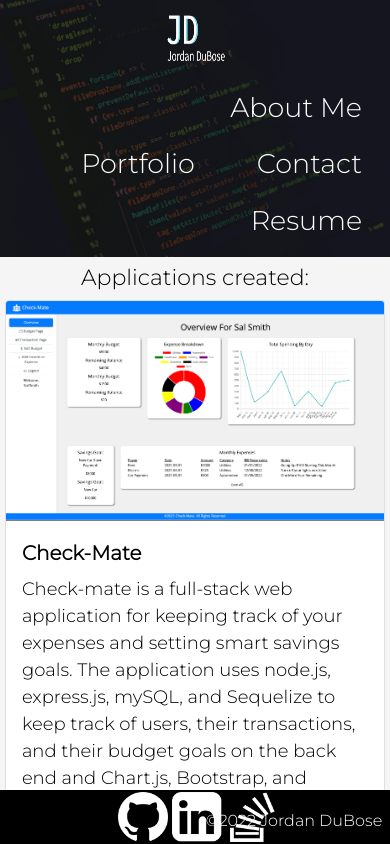
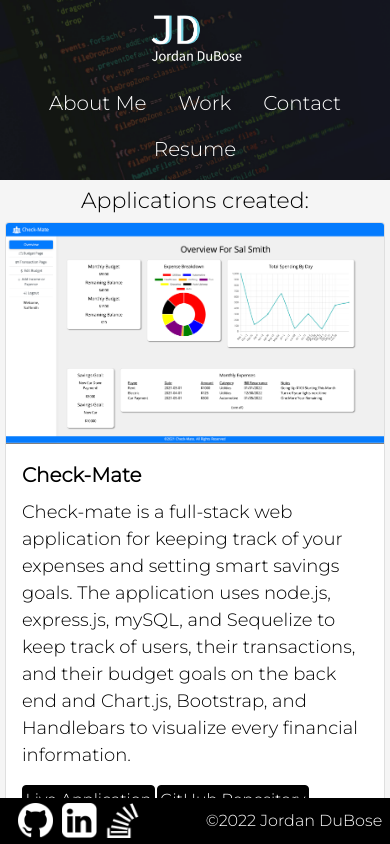
Before and after one commit to jordandub1/portfolio, a React (Create React App) app: page /portfolio/work in a window 390 px wide. Shown: the top 844 px of the page. Built offline with nearby package versions, Linux system fonts and the light colour scheme.

Commit message:
updating mobile design

```diff
--- a/src/components/About.js
+++ b/src/components/About.js
@@ -5,26 +5,28 @@ import self from "../images/jordan.jpeg";
 function About() {
   return (
     <section className="about-me">
-      <div className="self-image" data-aos="zoom-in-up">
+      <div className="self-image">
         <img src={self} alt="Jordan DuBose" />
       </div>
-      <div className="about-me-text" data-aos="zoom-in-up">
+      <div className="about-me-text">
         <p className="welcome">
           Welcome! <br />
         </p>
+        <p className="about-body">
           My name is Jordan DuBose and I am an Implementation Specialist at a
           Wilmington financial technology company,
           <a href="https://apiture.com/" target="blank">
             Apiture
           </a>
-        , and have been for almost 3 years. I am currently attending the Coding
-        Bootcamp at the University of North Carolina at Chapel Hill to become a
-        Full Stack Web Developer by January 2022. I also have a Bachelor’s
-        Degree focused in Business Administration, Economics Concentration from
-        the University of North Carolina at Wilmington in May of 2019 with
-        <em>cum laude</em> honors. Skilled in Project Management, Browser Based
-        Technologies, Databases, Server Side Development, and API Interaction.{" "}
-        <br />
+          , and have been for almost 3 years. I am currently attending the
+          Coding Bootcamp at the University of North Carolina at Chapel Hill to
+          become a Full Stack Web Developer by January 2022. I also have a
+          Bachelor’s Degree focused in Business Administration, Economics
+          Concentration from the University of North Carolina at Wilmington in
+          May of 2019 with
+          <em>cum laude</em> honors. Skilled in Project Management, Browser
+          Based Technologies, Databases, Server Side Development, and API
+          Interaction. <br />
           <br />
           <b> Full Stack Web Development: </b>
           <ul className="about-dev-list">
@@ -34,8 +36,8 @@ function About() {
             </li>
             <li className="about-dev-list">API, JSON, AJAX</li>
             <li className="about-dev-list">
-            Node.js, Express, User Authentication, Progressive Web Applications,
-            MERN Stack
+              Node.js, Express, User Authentication, Progressive Web
+              Applications, MERN Stack
             </li>
             <li className="about-dev-list">MySQL, MongoDB</li>
             <li className="about-dev-list">
@@ -43,6 +45,7 @@ function About() {
             </li>
             <li className="about-dev-list">Heroku, Git, GitHub</li>
           </ul>
+        </p>
       </div>
     </section>
   );
--- a/src/components/Contact.js
+++ b/src/components/Contact.js
@@ -15,7 +15,7 @@ function Contact() {
             portfolio, job opportunities, or for fun!
           </p>
           <p>
-            Email Address:{" "}
+            Email:{" "}
             <a href="mailto:jordan.dubose1@gmail.com">
               jordan.dubose1@gmail.com
             </a>
--- a/src/components/Footer.js
+++ b/src/components/Footer.js
@@ -8,6 +8,7 @@ function Footer() {
   return (
     <footer className="sticky-footer sticky-bottom">
       <div className="footer-content">
+        <div className="logos">
           <a href="https://github.com/jordandub1" target="blank">
             <img src={github} alt="GitHub Logo" height="50px" />
           </a>
@@ -20,6 +21,7 @@ function Footer() {
           >
             <img src={stack} alt="stackoverflow Logo" height="50px" />
           </a>
+        </div>
         <span className="copyright-notice">
           <span>&copy;</span>
           <span property="dc:date" datatype="xsd:gYear">
--- a/src/components/Navigation.js
+++ b/src/components/Navigation.js
@@ -7,7 +7,7 @@ function Navigation() {
   return (
     <nav>
       <container class="nav-items">
-        <ul class="nav justify-content-end">
+        <ul class="nav justify-content-center">
           <li class="nav-item">
             <NavLink
               exact
@@ -28,7 +28,7 @@ function Navigation() {
               activeClassName="selected"
               to="/portfolio/work"
             >
-              Portfolio
+              Work
             </NavLink>
           </li>
           <li class="nav-item">
--- a/src/styles/style.css
+++ b/src/styles/style.css
@@ -286,7 +286,7 @@ li {
 
   #logo {
     height: 57px;
-    width: 60px;
+    width: 94.62px;
     margin: auto;
     padding: 0;
   }
@@ -297,63 +297,36 @@ li {
     padding-top: 4%;
   }
 
-  .nav-links li {
-    font-size: 18px;
+  .nav-items li {
+    font-size: 20px;
     margin: 0;
-    margin-right: 1px;
   }
 
-  #work-li,
-  #contact-me-li,
-  #resume-li {
-    margin-left: 6px;
+  .nav-link:hover {
+    color: white;
+    opacity: 100%;
+    text-decoration: underline;
   }
 
-  #welcome-hero {
-    font-size: 50px;
-    animation: animated-text 3s steps(10, end) 0.5s 1 normal both,
-      animated-cursor 600ms steps(7, end) infinite;
+  .about-me {
     text-align: center;
   }
 
-  @keyframes animated-text {
-    from {
-      width: 0;
-    }
-    to {
-      width: 375px;
-    }
-  }
-
-  /* cursor animations */
-
-  @keyframes animated-cursor {
-    from {
-      border-right-color: var(--offwhite);
-    }
-    to {
-      border-right-color: transparent;
-    }
-  }
-
-  #hero-image {
-    height: 260px;
-  }
-
-  #self-image {
+  .self-image {
     grid-column: 2 / 3;
   }
 
-  #self-image img {
+  .self-image img {
     height: 100px;
     width: 100px;
   }
 
-  #about-me {
+  .about-me {
     padding: 0;
     margin: 0;
     gap: 0px;
     grid-template-columns: repeat(3, 1fr);
+    margin-bottom: 15%;
   }
 
   .about-me-text {
@@ -361,10 +334,25 @@ li {
     font-size: 18px;
     grid-row: 2;
     grid-column: 1 / 4;
+    text-align: left;
+  }
+
+  .welcome {
+    margin-top: 2%;
+    text-align: center;
+  }
+
+  .about-body {
+    text-align: left;
+    margin-left: 2.5%;
   }
 
   .about-dev-list {
     font-size: 18px;
+  }
+
+  .work {
+    margin-bottom: 18%;
   }
 
   .work-cards {
@@ -389,4 +377,34 @@ li {
     padding: 2.5px;
     font-size: 16px;
   }
+
+  .contact-me {
+    padding: 1%;
+  }
+
+  .contact-body p {
+    font-size: 18px;
+  }
+
+  .contactlogos img {
+    height: 60px;
+    margin-left: 4%;
+  }
+
+  .footer-content img {
+    height: 35px;
+    text-align: left;
+    margin-left: 1%;
+    margin-top: 1%;
+    margin-bottom: 1%;
+  }
+
+  .logos {
+    text-align: left;
+    margin-left: 2%;
+  }
+
+  .copyright-notice {
+    top: 25%;
+  }
 }
```
Also changed, not shown: src/logo.svg (deleted). Lines whose indentation alone changed are shown as unchanged.
